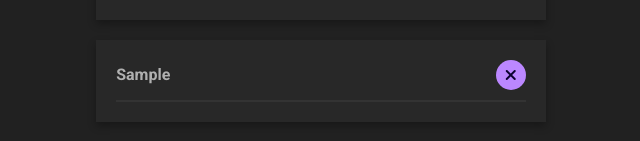
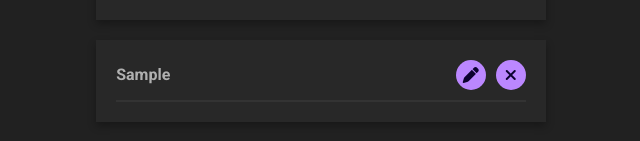
Before and after one commit to andyc90/react-to-do-list, a React (Vite) app: page / in a window 1280 px wide. Both pictures are taken after typing "Sample" into the empty fields and a click on the button "ADD". Shown: the part 371-512 px from the top of the page, without its empty margins (319-959 px from the left). Built offline with nearby package versions, Linux system fonts and the light colour scheme.

Commit message:
added edit button function and updated App.css

```diff
--- a/src/App.css
+++ b/src/App.css
@@ -58,6 +58,7 @@ button {
   margin-right: 5px;
 }
 
+.edit-button,
 .delete-button {
   width: 30px;
   height: 30px;
@@ -70,7 +71,6 @@ button {
   cursor: pointer;
   font-size: 16px;
   border-radius: 50%;
-  margin-left: auto;
   text-decoration: none;
 }
 
@@ -89,6 +89,7 @@ button {
 }
 
 .add-button:hover,
+.edit-button:hover,
 .delete-button:hover,
 .clear-button:hover {
   background-color: var(--button-bg-hover);
@@ -135,7 +136,7 @@ input[type="text"]:focus {
   white-space: nowrap;
   overflow: hidden;
   text-overflow: ellipsis;
-  max-width: calc(100% - 50px);
+  max-width: calc(100% - 80px);
   color: var(--text-color);
 }
 
@@ -143,3 +144,24 @@ input[type="text"]:focus {
   text-decoration: line-through;
   color: var(--task-completed);
 }
+
+.button-container {
+  display: flex;
+  gap: 10px;
+}
+
+.delete-button {
+  margin-left: 0;
+}
+
+.edit-input {
+  flex-grow: 1;
+  padding: 10px;
+  font-size: 16px;
+  border: 2px solid var(--input-border);
+  border-radius: 8px;
+  color: var(--text-color);
+  background-color: var(--bg-color);
+  outline: none;
+  margin-right: 10px;
+}
--- a/src/App.jsx
+++ b/src/App.jsx
@@ -1,37 +1,82 @@
-import { useState } from "react";
+import { useState, useRef } from "react";
 import PropTypes from "prop-types";
 import "./App.css";
 
-const ToDoTask = ({ task, onToggleComplete, onDelete }) => {
+const ToDoTask = ({ task, onToggleComplete, onDelete, onEdit }) => {
+  const [isEditing, setIsEditing] = useState(false);
+  const [editText, setEditText] = useState(task.text);
+  const editInputRef = useRef(null);
+
   const handleDeleteClick = (e) => {
     e.stopPropagation();
     onDelete(task.id);
   };
 
+  const handleEditClick = (e) => {
+    e.stopPropagation();
+    setIsEditing(true);
+  };
+
+  const handleInputChange = (e) => {
+    setEditText(e.target.value);
+  };
+
+  const handleInputKeyPress = (e) => {
+    if (e.key === "Enter") {
+      onEdit(task.id, editText);
+      setIsEditing(false);
+    } else if (e.key === "Escape") {
+      setIsEditing(false);
+      if (editInputRef.current) editInputRef.current.blur();
+    }
+  };
+
+  const handleInputBlur = () => {
+    setIsEditing(false);
+  };
+
   return (
     <div className="to-do-task" onClick={() => onToggleComplete(task.id)}>
-      <span className={`todo-text ${task.isCompleted ? "completed-task" : ""}`}>{task.text}</span>
-      <button className="delete-button custom-delete-button" onClick={handleDeleteClick}>
-        <i className="fa-solid fa-xmark"></i>
-      </button>
+      {isEditing ? (
+        <input
+          ref={editInputRef}
+          type="text"
+          className="edit-input"
+          value={editText}
+          onChange={handleInputChange}
+          onKeyDown={handleInputKeyPress}
+          onBlur={handleInputBlur}
+          autoFocus
+        />
+      ) : (
+        <span className={`todo-text ${task.isCompleted ? "completed-task" : ""}`}>{task.text}</span>
+      )}
+      <div className="button-container">
+        <button className="edit-button custom-edit-button" onClick={handleEditClick}>
+          <i className="fa-solid fa-pen"></i>
+        </button>
+        <button className="delete-button custom-delete-button" onClick={handleDeleteClick}>
+          <i className="fa-solid fa-xmark"></i>
+        </button>
+      </div>
     </div>
   );
 };
 
 ToDoTask.propTypes = {
   task: PropTypes.shape({
-    id: PropTypes.number,
-    text: PropTypes.string,
-    isCompleted: PropTypes.bool,
+    id: PropTypes.number.isRequired,
+    text: PropTypes.string.isRequired,
+    isCompleted: PropTypes.bool.isRequired,
   }),
-  onToggleComplete: PropTypes.func,
-  onDelete: PropTypes.func,
+  onToggleComplete: PropTypes.func.isRequired,
+  onDelete: PropTypes.func.isRequired,
+  onEdit: PropTypes.func.isRequired,
 };
 
 const App = () => {
   const [todos, setTodos] = useState([]);
   const [inputValue, setInputValue] = useState("");
-  const [hasTasks, setHasTasks] = useState(false);
 
   const handleAddTodo = () => {
     if (inputValue.trim() !== "") {
@@ -42,7 +87,6 @@ const App = () => {
       };
       setTodos([...todos, newTask]);
       setInputValue("");
-      setHasTasks(true);
     }
   };
 
@@ -54,12 +98,15 @@ const App = () => {
   const handleDelete = (id) => {
     const filteredTodos = todos.filter((task) => task.id !== id);
     setTodos(filteredTodos);
-    setHasTasks(filteredTodos.length > 0);
+  };
+
+  const handleEdit = (id, newText) => {
+    const updatedTodos = todos.map((task) => (task.id === id ? { ...task, text: newText } : task));
+    setTodos(updatedTodos);
   };
 
   const handleClearAll = () => {
     setTodos([]);
-    setHasTasks(false);
   };
 
   const handleInputKeyPress = (e) => {
@@ -74,24 +121,30 @@ const App = () => {
         <input
           value={inputValue}
           onChange={(e) => setInputValue(e.target.value)}
-          onKeyPress={handleInputKeyPress}
+          onKeyDown={handleInputKeyPress}
+          placeholder="Add a new task"
           type="text"
-          placeholder="Add a new task"
         />
         <button className="add-button" onClick={handleAddTodo}>
           <i className="fas fa-plus"></i>ADD
         </button>
-        {hasTasks && (
+        {todos.length > 0 && (
           <button className="clear-button" onClick={handleClearAll}>
             <i className="fa-solid fa-broom"></i>CLEAR
           </button>
         )}
       </div>
 
-      {hasTasks && (
+      {todos.length > 0 && (
         <div className="output-container">
           {todos.map((task) => (
-            <ToDoTask key={task.id} task={task} onToggleComplete={handleToggleComplete} onDelete={handleDelete} />
+            <ToDoTask
+              key={task.id}
+              task={task}
+              onToggleComplete={handleToggleComplete}
+              onDelete={handleDelete}
+              onEdit={handleEdit}
+            />
           ))}
         </div>
       )}
```
